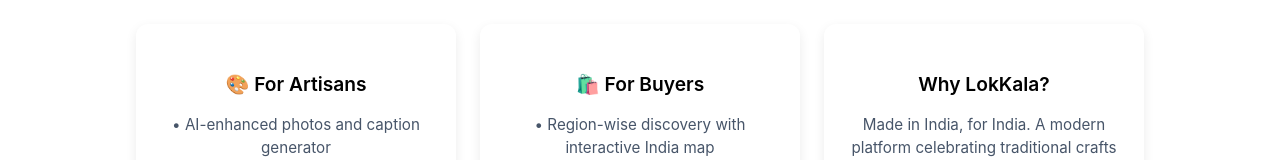
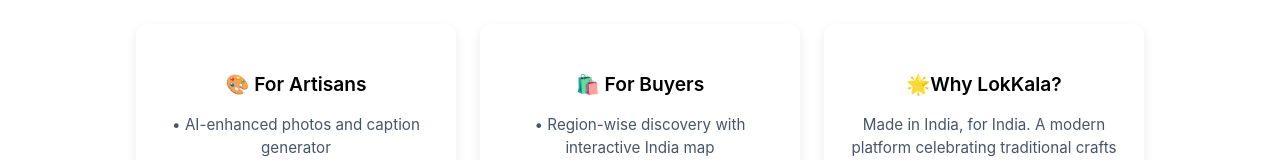
Before and after one commit to devarenidhi25/lokkala-genai-exchange, a React (Create React App) app in the folder frontend/: page / in a window 1280 px wide. Shown: the part 572-732 px from the top of the page. Built offline with nearby package versions, Linux system fonts and the light colour scheme.

Commit message:
edit home.js

```diff
--- a/frontend/src/pages/Home.js
+++ b/frontend/src/pages/Home.js
@@ -86,7 +86,7 @@
               <br />• Authentic craft stories and origins</p>
                 </div>
                 <div className="feature-item scroll-reveal fade-up">
-                  <h4>Why LokKala?</h4>
+                  <h4>🌟Why LokKala?</h4>
                   <p>Made in India, for India. A modern platform celebrating traditional crafts
               with cutting-edge AI technology.</p>
                 </div>
```
